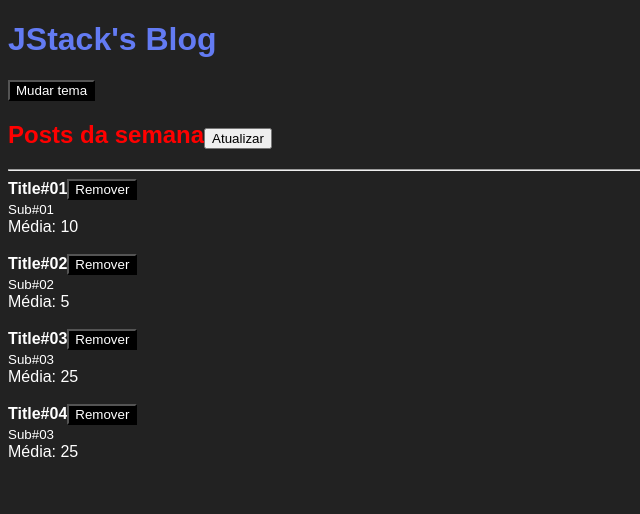
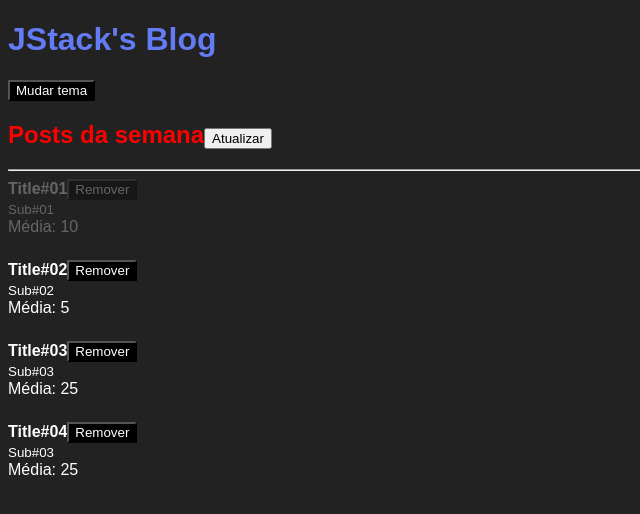
Before and after one commit to leomiranda1995/jstack-fundamentos-do-react-2, a React app: page / in a window 1280 px wide. Shown: the top 514 px of the page, without its empty margins (0-640 px from the left). Built offline with nearby package versions, Linux system fonts and the light colour scheme.

Commit message:
Classes dinâmicas

```diff
--- a/src/App.js
+++ b/src/App.js
@@ -8,10 +8,10 @@
 
 function App() {
   const [posts, setPosts] = useState([
-    { id:Math.random(), title: 'Title#01', subtitle: 'Sub#01', likes: 20, read: false, },
-    { id:Math.random(), title: 'Title#02', subtitle: 'Sub#02', likes: 10, read: true, },
-    { id:Math.random(), title: 'Title#03', subtitle: 'Sub#03', likes: 50, read: false, },
-    { id:Math.random(), title: 'Title#04', subtitle: 'Sub#03', likes: 50, read: true, },
+    { id:Math.random(), title: 'Title#01', subtitle: 'Sub#01', likes: 20, read: false, removed: true, },
+    { id:Math.random(), title: 'Title#02', subtitle: 'Sub#02', likes: 10, read: true, removed: false, },
+    { id:Math.random(), title: 'Title#03', subtitle: 'Sub#03', likes: 50, read: false, removed: false, },
+    { id:Math.random(), title: 'Title#04', subtitle: 'Sub#03', likes: 50, read: true, removed: false, },
   ]);
 
   function handleRefresh(){
@@ -28,8 +28,12 @@
   }
 
   function handleRemovePost(postId){
-    setPosts((prevState) => (
-      prevState.filter(post => post.id !== postId)
+    setPosts((prevState) => prevState.map(
+      post => (
+        post.id === postId
+        ? { ...post, removed: true}
+        : post
+      )
     ));
   }
 
--- a/src/Post.js
+++ b/src/Post.js
@@ -1,6 +1,8 @@
 import React from 'react';
 import PropTypes from 'prop-types';
 import PostHeader from './PostHeader';
+
+import styles from './Post.scss';
 
 export default function Post(props) {
   // if (props.post.read){
@@ -8,8 +10,9 @@
   // }
 
   return (
-    <>
-      <article>
+    <article
+      className={props.post.removed ? styles.deleted : styles.post}
+    >
       <PostHeader
         onRemove={props.onRemove}
         post={{
@@ -23,8 +26,6 @@
       <br />
       Média: {props.post.likes / 2}
     </article>
-      <br />
-    </>
   );
 }
 
@@ -36,5 +37,6 @@
     subtitle: PropTypes.string.isRequired,
     likes: PropTypes.number.isRequired,
     read: PropTypes.bool.isRequired,
+    removed: PropTypes.bool.isRequired,
   }).isRequired,
 };
--- /dev/null
+++ b/src/Post.scss
@@ -0,0 +1,9 @@
+.post {
+  margin-bottom: 24px;
+
+}
+
+.deleted {
+  margin-bottom: 24px;
+  opacity: 0.3;
+}
```
Also changed, not shown: 1 other file (tests, documents, lock files or other folders). Lines whose indentation alone changed are shown as unchanged.
